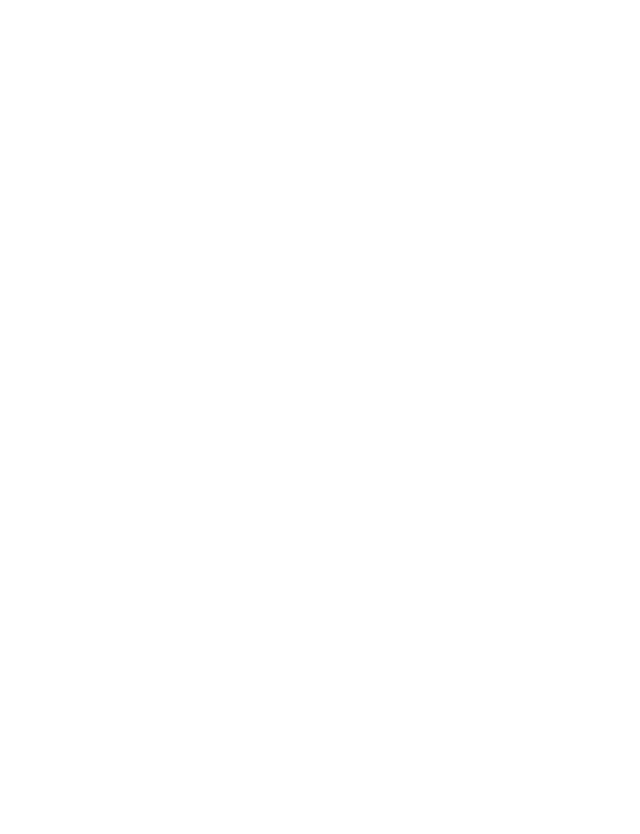
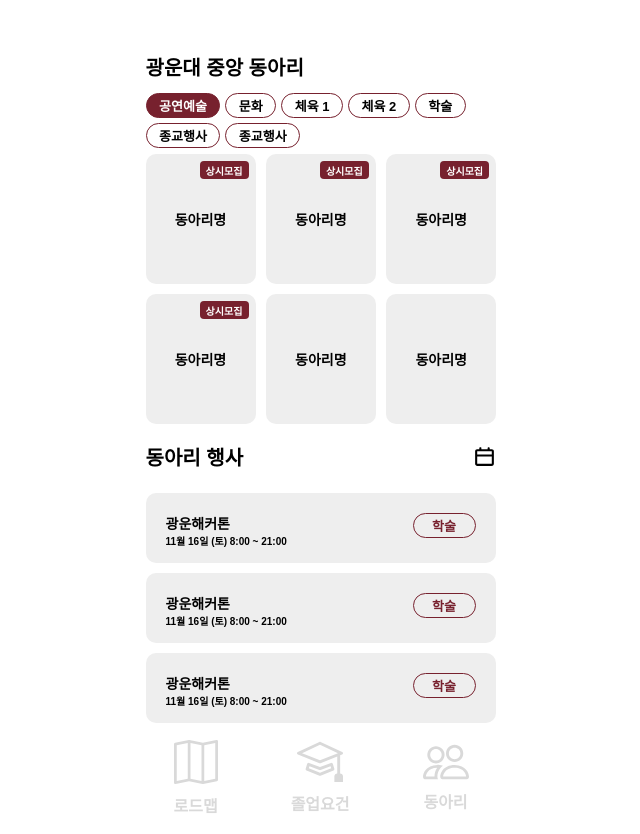
Before and after one commit to kwthon-2024/Team6_FE, a React (Create React App) app: page /pages/clubs in a window 1280 px wide. Before the commit this address had no page. Shown: the whole page, without its empty margins (319-959 px from the left). Before the commit the page ends 800 px from the top, so only its background shows below. Built offline with nearby package versions, Linux system fonts and the light colour scheme; a web font is replaced by a local one.

Commit message:
FEAT: 동아리 페이지 1차 개발
- 동아리 메인 페이지 디자인 개발
- 동아리 정보 상세 페이지 1차 디자인
- BottomMenuLayout 디자인 수정
- 그 외 기타 수정

```diff
--- a/src/App.js
+++ b/src/App.js
@@ -2,6 +2,8 @@
 
 import Layout from "./layouts/Layout";
 import BottomMenu from "./layouts/BottomMenuLayout";
+import Clubs from "./pages/clubs/Clubs";
+import ClubsDetail from "./pages/clubs/ClubsDetail";
 import SignIn from "./pages/SignIn";
 import Graduation from "./pages/Graduation";
 
@@ -20,6 +22,8 @@
             <Route index element={<SignIn />} />
             <Route path="/pages" element={<BottomMenu />}>
               <Route path="graduation" element={<Graduation />} />
+              <Route path="clubs" element={<Clubs />} />
+              <Route path="clubs/detail" element={<ClubsDetail />} />
             </Route>
           </Route>
         </Routes>
--- /dev/null
+++ b/src/components/button/SmallButton.css
@@ -0,0 +1,16 @@
+.small-button {
+  height: 25px;
+  padding: 4.5px 12.5px;
+
+  border-radius: 100px;
+  border: 1px solid #77212e;
+  background: #fff;
+  color: #000;
+
+  cursor: pointer;
+}
+
+.small-button.selected {
+  background: #77212e;
+  color: #fff;
+}
--- /dev/null
+++ b/src/components/button/SmallButton.jsx
@@ -0,0 +1,23 @@
+import "./SmallButton.css";
+
+/**
+ *
+ * @param {*} props
+ * @param {boolean} props.selected - 선택에 따라 스타일 변경 flag
+ * @returns
+ */
+const SmallButton = ({ children, onClick, selected, style }) => {
+  return (
+    <button
+      className={`small-button p-13-700 j-content-center a-items-center ${
+        selected ? "selected" : ""
+      }`}
+      onClick={onClick}
+      style={style}
+    >
+      {children}
+    </button>
+  );
+};
+
+export default SmallButton;
--- a/src/layouts/BottomMenuLayout.css
+++ b/src/layouts/BottomMenuLayout.css
@@ -1,5 +1,3 @@
 .bottom-menu-layout {
-  padding: 17px 0;
-
-  min-height: calc(100vh - 34px);
+  min-height: 100vh;
 }
--- /dev/null
+++ b/src/pages/clubs/Clubs.css
@@ -0,0 +1,67 @@
+.clubs {
+  padding: 0 21px;
+  padding-top: 6.455vh;
+}
+
+.clubs .category-buttons {
+  gap: 5px;
+  flex-wrap: wrap;
+
+  margin-top: 1.526vh;
+
+  width: 100%;
+}
+
+.clubs .club-list {
+  display: grid;
+  grid-template-columns: repeat(3, 1fr);
+  gap: 10px;
+
+  margin-top: 0.822vh;
+  margin-bottom: 2.23vh;
+}
+
+.clubs .club-list .club-thumbnail {
+  position: relative;
+
+  width: 110px;
+  height: 130px;
+
+  border-radius: 10px;
+  background: #eee;
+
+  cursor: pointer;
+}
+
+.clubs .club-list .club-thumbnail .club-member-recruit {
+  position: absolute;
+  top: 7px;
+  right: 7px;
+
+  width: 49px;
+  height: 18px;
+  flex-shrink: 0;
+
+  border-radius: 4px;
+  background: #77212e;
+}
+
+.clubs .club-event-title {
+  margin-bottom: 2.7vh;
+}
+
+.clubs .club-event {
+  gap: 10px;
+}
+
+.clubs .club-event-content {
+  padding: 20px;
+
+  width: 350px;
+  height: 70px;
+  flex-shrink: 0;
+
+  box-sizing: border-box;
+  border-radius: 10px;
+  background: #eee;
+}
--- /dev/null
+++ b/src/pages/clubs/Clubs.jsx
@@ -0,0 +1,152 @@
+import { useState } from "react";
+import { useNavigate } from "react-router-dom";
+
+import SmallButton from "../../components/button/SmallButton";
+
+import calender from "../../assets/calender.svg";
+
+import "./Clubs.css";
+
+const Clubs = () => {
+  const [clubCategory, setClubCategory] = useState(0);
+
+  const navigate = useNavigate();
+
+  return (
+    <div className="clubs">
+      <h1 className="p-20-700">광운대 중앙 동아리</h1>
+      <div className="category-buttons d-flex">
+        <SmallButton
+          onClick={() => {
+            setClubCategory(0);
+          }}
+          selected={clubCategory === 0}
+        >
+          공연예술
+        </SmallButton>
+        <SmallButton
+          onClick={() => {
+            setClubCategory(1);
+          }}
+          selected={clubCategory === 1}
+        >
+          문화
+        </SmallButton>
+        <SmallButton
+          onClick={() => {
+            setClubCategory(2);
+          }}
+          selected={clubCategory === 2}
+        >
+          체육 1
+        </SmallButton>
+        <SmallButton
+          onClick={() => {
+            setClubCategory(3);
+          }}
+          selected={clubCategory === 3}
+        >
+          체육 2
+        </SmallButton>
+        <SmallButton
+          onClick={() => {
+            setClubCategory(4);
+          }}
+          selected={clubCategory === 4}
+        >
+          학술
+        </SmallButton>
+        <SmallButton
+          onClick={() => {
+            setClubCategory(5);
+          }}
+          selected={clubCategory === 5}
+        >
+          종교행사
+        </SmallButton>
+        <SmallButton
+          onClick={() => {
+            setClubCategory(6);
+          }}
+          selected={clubCategory === 6}
+        >
+          종교행사
+        </SmallButton>
+      </div>
+      <div className="club-list">
+        <div
+          className="club-thumbnail j-content-center a-items-center"
+          onClick={() => {
+            navigate("/pages/clubs/detail");
+          }}
+        >
+          <p className="p-14-700">동아리명</p>
+          <div className="club-member-recruit p-10-700 c-white j-content-center a-items-center">
+            상시모집
+          </div>
+        </div>
+        <div className="club-thumbnail j-content-center a-items-center">
+          <p className="p-14-700">동아리명</p>
+          <div className="club-member-recruit p-10-700 c-white j-content-center a-items-center">
+            상시모집
+          </div>
+        </div>
+        <div className="club-thumbnail j-content-center a-items-center">
+          <p className="p-14-700">동아리명</p>
+          <div className="club-member-recruit p-10-700 c-white j-content-center a-items-center">
+            상시모집
+          </div>
+        </div>
+        <div className="club-thumbnail j-content-center a-items-center">
+          <p className="p-14-700">동아리명</p>
+          <div className="club-member-recruit p-10-700 c-white j-content-center a-items-center">
+            상시모집
+          </div>
+        </div>
+        <div className="club-thumbnail j-content-center a-items-center">
+          <p className="p-14-700">동아리명</p>
+        </div>
+        <div className="club-thumbnail j-content-center a-items-center">
+          <p className="p-14-700">동아리명</p>
+        </div>
+      </div>
+
+      <div className="club-event-title j-content-between">
+        <h1 className="p-20-700">동아리 행사</h1>
+        <img src={calender} alt="날짜"></img>
+      </div>
+
+      <div className="club-event f-dir-column">
+        <div className="club-event-content j-content-between">
+          <div>
+            <p className="p-14-700">광운해커톤</p>
+            <p className="p-10-700">11월 16일 (토) 8:00 ~ 21:00</p>
+          </div>
+          <SmallButton style={{ width: "63px", color: "#77212E", backgroundColor: "#eee" }}>
+            학술
+          </SmallButton>
+        </div>
+        <div className="club-event-content j-content-between">
+          <div>
+            <p className="p-14-700">광운해커톤</p>
+            <p className="p-10-700">11월 16일 (토) 8:00 ~ 21:00</p>
+          </div>
+          <SmallButton style={{ width: "63px", color: "#77212E", backgroundColor: "#eee" }}>
+            학술
+          </SmallButton>
+        </div>
+        <div className="club-event-content j-content-between">
+          <div>
+            <p className="p-14-700">광운해커톤</p>
+            <p className="p-10-700">11월 16일 (토) 8:00 ~ 21:00</p>
+          </div>
+          <SmallButton style={{ width: "63px", color: "#77212E", backgroundColor: "#eee" }}>
+            학술
+          </SmallButton>
+        </div>
+      </div>
+    </div>
+  );
+};
+
+export default Clubs;
--- /dev/null
+++ b/src/pages/clubs/ClubsDetail.css
@@ -0,0 +1,50 @@
+.clubs-detail {
+  padding: 0 21px;
+  padding-top: 6.455vh;
+}
+
+.clubs-detail .title {
+  margin-top: 1.761vh;
+  margin-bottom: 0.822vh;
+}
+
+.clubs-detail .always-recruit {
+  width: 49px;
+  height: 18px;
+  flex-shrink: 0;
+
+  border-radius: 4px;
+  background: #77212e;
+}
+
+.clubs-detail .club-info {
+  margin-top: 9px;
+}
+
+.clubs-detail .club-info .club-info-title {
+  gap: 11px;
+}
+
+.clubs-detail .club-info .club-thumbnail {
+  width: 120px;
+  height: 120px;
+
+  border-radius: 10px;
+  background: #eee;
+}
+
+.clubs-detail .club-info .club-content div p:nth-of-type(1) {
+  margin-bottom: 10px;
+}
+
+.clubs-detail .club-info .club-content .club-apply {
+  width: 219px;
+  height: 35px;
+  flex-shrink: 0;
+
+  border: none;
+  border-radius: 10px;
+  background: #77212e;
+
+  cursor: pointer;
+}
--- /dev/null
+++ b/src/pages/clubs/ClubsDetail.jsx
@@ -0,0 +1,37 @@
+import { useState } from "react";
+
+import "./ClubsDetail.css";
+
+const ClubsDetail = () => {
+  /** 상시 모집 여부 */
+  const [alwaysRecruit, setAlwaysRecruit] = useState(true);
+
+  return (
+    <div className="clubs-detail">
+      <h1 className="p-20-700">광운대 중앙 동아리</h1>
+      <h1 className="title p-24-700">광운대 배드민턴 동아리 팡팡</h1>
+      {alwaysRecruit ? (
+        <div className="always-recruit p-10-700 c-white j-content-center a-items-center">
+          상시 모집
+        </div>
+      ) : (
+        <div style={{ height: "18px" }} />
+      )}
+      <div className="club-info">
+        <div className="club-info-title d-flex">
+          <div className="club-thumbnail"></div>
+          <div className="club-content f-dir-column j-content-between">
+            <div>
+              <p className="p-20-500">팡팡</p>
+              <p className="p-16-500">동아리 인원 : 1234명</p>
+              <p className="p-16-500">@ kwu_pangpang</p>
+            </div>
+            <button className="club-apply p-15-700 c-white">지원하러 가기</button>
+          </div>
+        </div>
+      </div>
+    </div>
+  );
+};
+
+export default ClubsDetail;
--- a/src/styles/text.css
+++ b/src/styles/text.css
@@ -3,9 +3,19 @@
   font-weight: 600;
 }
 
+.p-10-700 {
+  font-size: 10px;
+  font-weight: 700;
+}
+
 .p-12-500 {
   font-size: 12px;
   font-weight: 500;
+}
+
+.p-13-700 {
+  font-size: 13px;
+  font-weight: 700;
 }
 
 .p-14-500 {
@@ -23,14 +33,34 @@
   font-weight: 700;
 }
 
+.p-15-700 {
+  font-size: 15px;
+  font-weight: 700;
+}
+
+.p-16-500 {
+  font-size: 16px;
+  font-weight: 500;
+}
+
 .p-16,
 .p-16-600 {
   font-size: 16px;
   font-weight: 600;
 }
 
+.p-20-500 {
+  font-size: 20px;
+  font-weight: 500;
+}
+
 .p-20-700 {
   font-size: 20px;
+  font-weight: 700;
+}
+
+.p-24-700 {
+  font-size: 24px;
   font-weight: 700;
 }
 
--- a/src/styles/utilities.css
+++ b/src/styles/utilities.css
@@ -3,7 +3,13 @@
 }
 
 .f-dir-column {
+  display: flex;
   flex-direction: column;
+}
+
+.j-content-start {
+  display: flex;
+  justify-content: flex-start;
 }
 
 .j-content-center {
```
Also changed, not shown: src/assets/calender.svg (added).
